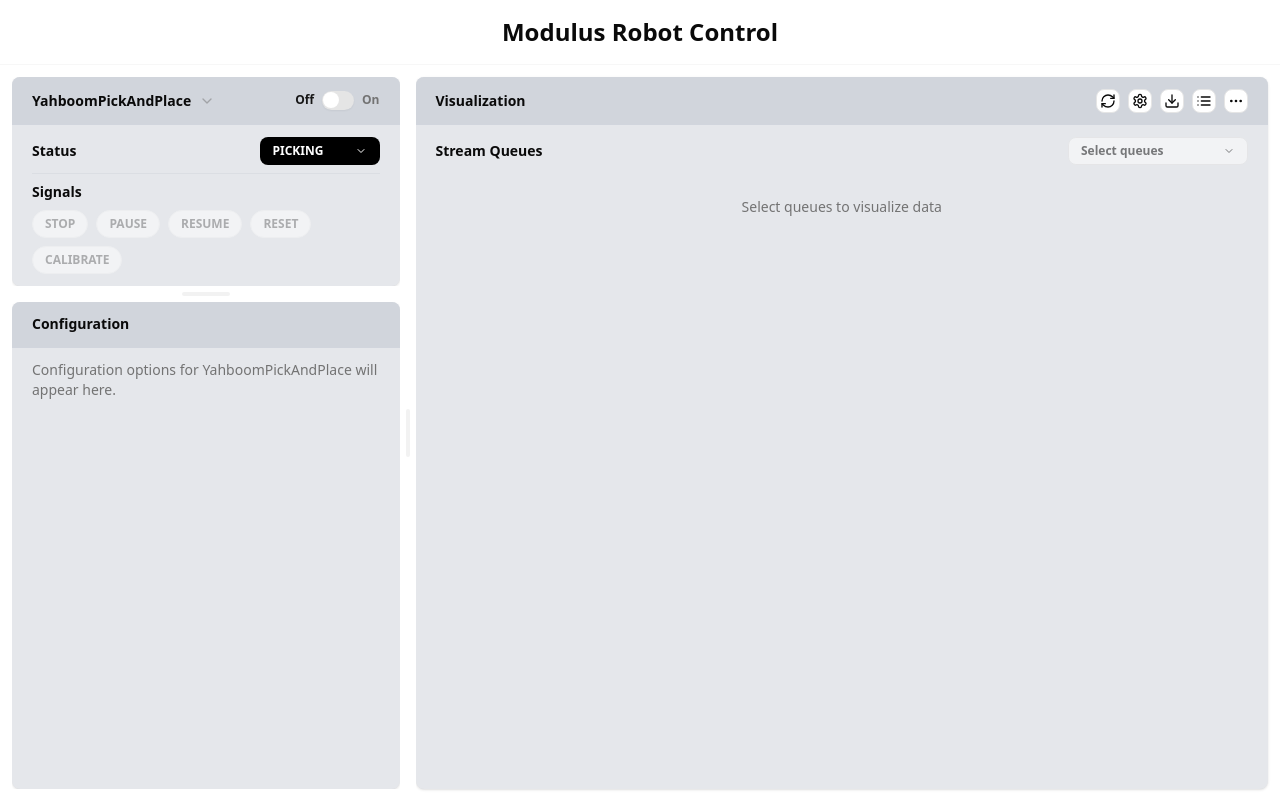
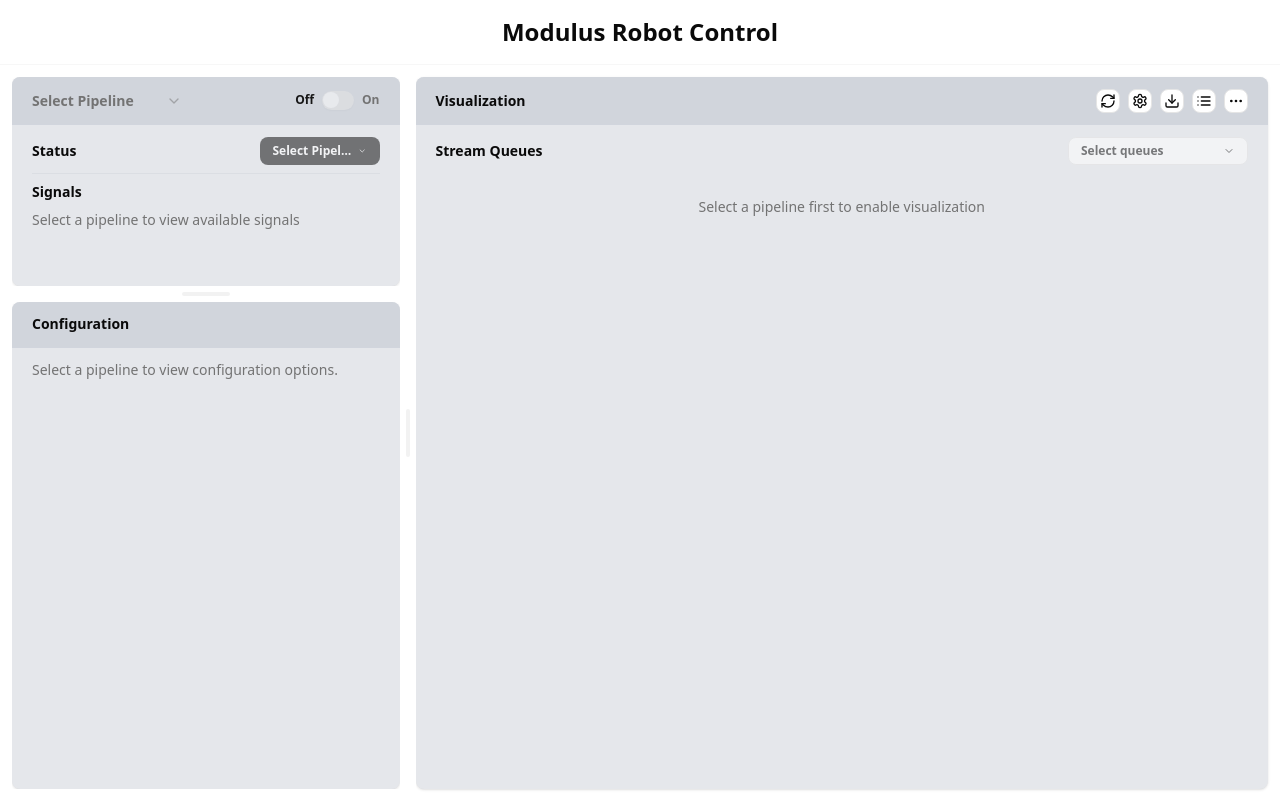
Before and after one commit to ZhengRui/robotarm-control, a Next.js app in the folder frontend/: page / in a window 1280 px wide. Built offline with nearby package versions, Linux system fonts and the light colour scheme.

Commit message:
perf: remove focused ring for all inputs

```diff
--- a/frontend/src/app/Dashboard.tsx
+++ b/frontend/src/app/Dashboard.tsx
@@ -8,6 +8,8 @@ import {
   SelectItem,
   SelectTrigger,
   SelectValue,
+  SelectLabel,
+  SelectGroup,
 } from "@/components/ui/select";
 import { Switch } from "@/components/ui/switch";
 import { cn } from "@/lib/utils";
@@ -128,21 +130,42 @@ const Dashboard = () => {
                     onValueChange={(value) => {
                       setSelectedPipeline(value);
                     }}
-                    value={selectedPipeline ?? ""}
+                    value={selectedPipeline || ""}
+                    defaultValue=""
+                    onOpenChange={() => {
+                      // Reset any potential selection/highlight when opening
+                      if (!selectedPipeline) {
+                        setTimeout(() => {
+                          const activeElement =
+                            document.activeElement as HTMLElement;
+                          if (activeElement) {
+                            activeElement.blur();
+                          }
+                        }, 0);
+                      }
+                    }}
                   >
-                    <SelectTrigger className="text-sm font-semibold !h-6 !focus:ring-0 !focus:ring-offset-0 shadow-none px-0 border-0 w-auto min-w-[80px]">
+                    <SelectTrigger className="text-sm font-semibold !h-6 !focus:ring-0 !focus:ring-offset-0 !focus-visible:ring-0 !focus-visible:ring-offset-0 !ring-0 !ring-offset-0 shadow-none px-0 border-0 w-auto min-w-[150px] text-left outline-none focus:outline-none">
                       <SelectValue placeholder="Select Pipeline" />
                     </SelectTrigger>
-                    <SelectContent>
+                    <SelectContent
+                      className="rounded-md overflow-hidden"
+                      align="start"
+                    >
+                      <SelectGroup>
+                        <SelectLabel className="px-3 py-1 border-b border-gray-100 text-xs font-semibold text-left">
+                          Select Pipeline
+                        </SelectLabel>
                         {availablePipelines.map((pipeline) => (
                           <SelectItem
                             key={pipeline}
                             value={pipeline}
-                          className="text-sm"
+                            className="text-sm rounded-none hover:bg-gray-100 text-left pl-3 data-[highlighted]:bg-accent data-[highlighted]:text-accent-foreground data-[state=checked]:bg-transparent data-[state=checked]:text-foreground !focus:bg-transparent !outline-none"
                           >
                             {pipeline}
                           </SelectItem>
                         ))}
+                      </SelectGroup>
                     </SelectContent>
                   </Select>
                   <div className="flex items-center gap-2">
@@ -163,7 +186,8 @@ const Dashboard = () => {
                         console.log("Switch clicked, new value:", checked);
                         handleToggleChange(checked);
                       }}
-                      id="pipeline-switch"
+                      id="pipeline-switch-mobile"
+                      disabled={!selectedPipeline}
                     />
                     {/* On larger screens, show the right label conditionally */}
                     <span
@@ -196,10 +220,12 @@ const Dashboard = () => {
                   <h2 className="text-sm font-semibold">Status</h2>
                   <div className="flex items-center">
                     <ReadOnlySelect
-                      value={currentStatus}
-                      options={pipelineStatuses}
+                      value={selectedPipeline ? currentStatus : ""}
+                      options={selectedPipeline ? pipelineStatuses : []}
                       label="Status"
                       width="120px"
+                      placeholder="Select Pipeline First"
+                      disabled={!selectedPipeline}
                     />
                   </div>
                 </div>
@@ -208,7 +234,8 @@ const Dashboard = () => {
 
                 <h2 className="text-sm font-semibold mb-2">Signals</h2>
                 <div className="flex flex-wrap gap-2 mb-4">
-                  {pipelineSignals.map((signal) => (
+                  {selectedPipeline ? (
+                    pipelineSignals.map((signal) => (
                       <button
                         key={signal}
                         type="button"
@@ -216,7 +243,7 @@ const Dashboard = () => {
                         disabled={!selectedPipeline || !pipelineRunning}
                         style={{
                           boxSizing: "border-box",
-                      }} /* Ensure border is included in size calc */
+                        }}
                         className={cn(
                           "inline-flex items-center justify-center rounded-full px-3 py-1.5 text-xs font-semibold transition-colors focus-visible:outline-none focus-visible:ring-2 focus-visible:ring-ring h-7 min-w-[50px]",
                           !selectedPipeline || !pipelineRunning
@@ -229,7 +256,12 @@ const Dashboard = () => {
                       >
                         {signal}
                       </button>
-                  ))}
+                    ))
+                  ) : (
+                    <p className="text-sm text-muted-foreground">
+                      Select a pipeline to view available signals
+                    </p>
+                  )}
                 </div>
               </CardContent>
             </Card>
@@ -318,21 +350,42 @@ const Dashboard = () => {
                         onValueChange={(value) => {
                           setSelectedPipeline(value);
                         }}
-                        value={selectedPipeline ?? ""}
+                        value={selectedPipeline || ""}
+                        defaultValue=""
+                        onOpenChange={() => {
+                          // Reset any potential selection/highlight when opening
+                          if (!selectedPipeline) {
+                            setTimeout(() => {
+                              const activeElement =
+                                document.activeElement as HTMLElement;
+                              if (activeElement) {
+                                activeElement.blur();
+                              }
+                            }, 0);
+                          }
+                        }}
                       >
-                        <SelectTrigger className="text-sm font-semibold !h-6 !focus:ring-0 !focus:ring-offset-0 shadow-none px-0 border-0 w-auto min-w-[80px]">
+                        <SelectTrigger className="text-sm font-semibold !h-6 !focus:ring-0 !focus:ring-offset-0 !focus-visible:ring-0 !focus-visible:ring-offset-0 !ring-0 !ring-offset-0 shadow-none px-0 border-0 w-auto min-w-[150px] text-left outline-none focus:outline-none">
                           <SelectValue placeholder="Select Pipeline" />
                         </SelectTrigger>
-                        <SelectContent>
+                        <SelectContent
+                          className="rounded-md overflow-hidden"
+                          align="start"
+                        >
+                          <SelectGroup>
+                            <SelectLabel className="px-3 py-1 border-b border-gray-100 text-xs font-semibold text-left">
+                              Select Pipeline
+                            </SelectLabel>
                             {availablePipelines.map((pipeline) => (
                               <SelectItem
                                 key={pipeline}
                                 value={pipeline}
-                              className="text-sm"
+                                className="text-sm rounded-none hover:bg-gray-100 text-left pl-3 data-[highlighted]:bg-accent data-[highlighted]:text-accent-foreground data-[state=checked]:bg-transparent data-[state=checked]:text-foreground !focus:bg-transparent !outline-none"
                               >
                                 {pipeline}
                               </SelectItem>
                             ))}
+                          </SelectGroup>
                         </SelectContent>
                       </Select>
                       <div className="flex items-center gap-2">
@@ -354,6 +407,7 @@ const Dashboard = () => {
                             handleToggleChange(checked);
                           }}
                           id="pipeline-switch"
+                          disabled={!selectedPipeline}
                         />
                         {/* On larger screens, show the right label conditionally */}
                         <span
@@ -386,10 +440,12 @@ const Dashboard = () => {
                       <h2 className="text-sm font-semibold">Status</h2>
                       <div className="flex items-center">
                         <ReadOnlySelect
-                          value={currentStatus}
-                          options={pipelineStatuses}
+                          value={selectedPipeline ? currentStatus : ""}
+                          options={selectedPipeline ? pipelineStatuses : []}
                           label="Status"
                           width="120px"
+                          placeholder="Select Pipeline First"
+                          disabled={!selectedPipeline}
                         />
                       </div>
                     </div>
@@ -398,7 +454,8 @@ const Dashboard = () => {
 
                     <h2 className="text-sm font-semibold mb-2">Signals</h2>
                     <div className="flex flex-wrap gap-2 mb-4">
-                      {pipelineSignals.map((signal) => (
+                      {selectedPipeline ? (
+                        pipelineSignals.map((signal) => (
                           <button
                             key={signal}
                             type="button"
@@ -406,7 +463,7 @@ const Dashboard = () => {
                             disabled={!selectedPipeline || !pipelineRunning}
                             style={{
                               boxSizing: "border-box",
-                          }} /* Ensure border is included in size calc */
+                            }}
                             className={cn(
                               "inline-flex items-center justify-center rounded-full px-3 py-1.5 text-xs font-semibold transition-colors focus-visible:outline-none focus-visible:ring-2 focus-visible:ring-ring h-7 min-w-[50px]",
                               !selectedPipeline || !pipelineRunning
@@ -419,7 +476,12 @@ const Dashboard = () => {
                           >
                             {signal}
                           </button>
-                      ))}
+                        ))
+                      ) : (
+                        <p className="text-sm text-muted-foreground">
+                          Select a pipeline to view available signals
+                        </p>
+                      )}
                     </div>
                   </CardContent>
                 </Card>
--- a/frontend/src/app/VisualizationCard.tsx
+++ b/frontend/src/app/VisualizationCard.tsx
@@ -76,7 +76,7 @@ const VisualizationCard = () => {
             <MultiSelect
               label="Stream Queues"
               selectedValues={selectedQueues}
-              options={pipelineQueues}
+              options={selectedPipeline ? pipelineQueues : []}
               onChange={handleQueueSelection}
               disabled={!selectedPipeline || !pipelineRunning}
               placeholder="Select queues"
@@ -102,7 +102,8 @@ const VisualizationCard = () => {
         </div>
 
         <div className="flex-1 flex items-start justify-center min-h-[100px]">
-          {selectedQueues.length > 0 ? (
+          {selectedPipeline ? (
+            selectedQueues.length > 0 ? (
               <div className="w-full text-center text-sm text-muted-foreground h-8 mt-2">
                 <p className="line-clamp-2">
                   Visualizing {selectedQueues.length} queue(s):{" "}
@@ -113,6 +114,11 @@ const VisualizationCard = () => {
               <div className="w-full text-center text-sm text-muted-foreground h-8 mt-2">
                 <p>Select queues to visualize data</p>
               </div>
+            )
+          ) : (
+            <div className="w-full text-center text-sm text-muted-foreground h-8 mt-2">
+              <p>Select a pipeline first to enable visualization</p>
+            </div>
           )}
         </div>
       </CardContent>
--- a/frontend/src/atoms.ts
+++ b/frontend/src/atoms.ts
@@ -1,7 +1,7 @@
 import { atom } from "jotai";
 
 // Pipeline state atoms
-export const selectedPipelineAtom = atom<string | null>("YahboomPickAndPlace");
+export const selectedPipelineAtom = atom<string | null>(null);
 export const pipelineRunningAtom = atom<boolean>(false);
 export const currentStatusAtom = atom<string>("PICKING");
 
--- a/frontend/src/components/ui/custom-select.tsx
+++ b/frontend/src/components/ui/custom-select.tsx
@@ -16,6 +16,7 @@ interface BaseSelectProps {
 interface ReadOnlySelectProps extends BaseSelectProps {
   value: string;
   options: string[];
+  placeholder?: string;
 }
 
 export const ReadOnlySelect = ({
@@ -26,6 +27,7 @@ export const ReadOnlySelect = ({
   className,
   width = "120px",
   maxHeight = "160px",
+  placeholder = "",
 }: ReadOnlySelectProps) => {
   const [isOpen, setIsOpen] = useState(false);
   const dropdownRef = useRef<HTMLDivElement>(null);
@@ -56,12 +58,12 @@ export const ReadOnlySelect = ({
         style={{ boxSizing: "border-box", width }}
         className={cn(
           "inline-flex items-center justify-between rounded-md px-3 py-1.5 text-xs font-semibold h-7",
-          "bg-black text-white border border-transparent",
-          isOpen ? "ring-2 ring-primary/20" : "",
+          "bg-black text-white border border-transparent outline-none focus:outline-none",
+          isOpen ? "" : "",
           disabled ? "opacity-50 cursor-not-allowed" : "cursor-pointer"
         )}
       >
-        <span className="truncate">{value}</span>
+        <span className="truncate">{value || placeholder}</span>
         <ChevronDown
           className={cn(
             "ml-1 size-3 transition-transform",
@@ -72,7 +74,7 @@ export const ReadOnlySelect = ({
 
       {isOpen && !disabled && (
         <div
-          className="absolute right-0 mt-1 z-10 bg-white rounded-md shadow-lg border border-gray-200 py-1 overflow-y-auto"
+          className="absolute right-0 mt-1 z-50 bg-white rounded-md shadow-lg border border-gray-200 py-1 overflow-y-auto"
           style={{ width, maxHeight }}
         >
           {label && (
@@ -160,14 +162,14 @@ export const MultiSelect = ({
         style={{ boxSizing: "border-box", width }}
         className={cn(
           "inline-flex items-center justify-between rounded-md px-3 py-1.5 text-xs font-semibold h-7",
-          "border border-input bg-background",
-          isOpen ? "ring-2 ring-primary/20" : "",
+          "border border-input bg-background outline-none focus:outline-none",
+          isOpen ? "" : "",
           disabled ? "opacity-50 cursor-not-allowed" : "cursor-pointer"
         )}
       >
         <span className="truncate">
           {selectedValues.length > 0
-            ? `${selectedValues.length} item${selectedValues.length > 1 ? "s" : ""} selected`
+            ? `${selectedValues.length} queue${selectedValues.length > 1 ? "s" : ""} selected`
             : placeholder}
         </span>
         <ChevronDown
@@ -180,7 +182,7 @@ export const MultiSelect = ({
 
       {isOpen && !disabled && (
         <div
-          className="absolute right-0 mt-1 z-10 bg-white rounded-md shadow-lg border border-gray-200 py-1 overflow-y-auto"
+          className="absolute right-0 mt-1 z-50 bg-white rounded-md shadow-lg border border-gray-200 py-1 overflow-y-auto"
           style={{ width: parseInt(width) + 40 + "px", maxHeight }}
         >
           <div className="px-3 py-1 border-b border-gray-100">
--- a/frontend/src/components/ui/select.tsx
+++ b/frontend/src/components/ui/select.tsx
@@ -37,7 +37,7 @@ function SelectTrigger({
       data-slot="select-trigger"
       data-size={size}
       className={cn(
-        "border-input data-[placeholder]:text-muted-foreground [&_svg:not([class*='text-'])]:text-muted-foreground focus-visible:border-ring focus-visible:ring-ring/50 aria-invalid:ring-destructive/20 dark:aria-invalid:ring-destructive/40 aria-invalid:border-destructive dark:bg-input/30 dark:hover:bg-input/50 flex w-fit items-center justify-between gap-2 rounded-md border bg-transparent px-3 py-2 text-sm whitespace-nowrap shadow-xs transition-[color,box-shadow] outline-none focus-visible:ring-[3px] disabled:cursor-not-allowed disabled:opacity-50 data-[size=default]:h-9 data-[size=sm]:h-8 *:data-[slot=select-value]:line-clamp-1 *:data-[slot=select-value]:flex *:data-[slot=select-value]:items-center *:data-[slot=select-value]:gap-2 [&_svg]:pointer-events-none [&_svg]:shrink-0 [&_svg:not([class*='size-'])]:size-4",
+        "border-input data-[placeholder]:text-muted-foreground [&_svg:not([class*='text-'])]:text-muted-foreground focus-visible:border-transparent focus-visible:ring-0 focus-visible:ring-offset-0 aria-invalid:ring-0 dark:aria-invalid:ring-0 aria-invalid:border-transparent dark:bg-input/30 dark:hover:bg-input/50 flex w-fit items-center justify-between gap-2 rounded-md border bg-transparent px-3 py-2 text-sm whitespace-nowrap shadow-xs transition-[color,box-shadow] outline-none focus:outline-none disabled:cursor-not-allowed disabled:opacity-50 data-[size=default]:h-9 data-[size=sm]:h-8 *:data-[slot=select-value]:line-clamp-1 *:data-[slot=select-value]:flex *:data-[slot=select-value]:items-center *:data-[slot=select-value]:gap-2 [&_svg]:pointer-events-none [&_svg]:shrink-0 [&_svg:not([class*='size-'])]:size-4",
         className
       )}
       {...props}
@@ -67,6 +67,11 @@ function SelectContent({
           className
         )}
         position={position}
+        onCloseAutoFocus={(e) => {
+          // Prevent auto-focus behavior
+          e.preventDefault();
+        }}
+        autoFocus={false}
         {...props}
       >
         <SelectScrollUpButton />
@@ -107,10 +112,16 @@ function SelectItem({
     <SelectPrimitive.Item
       data-slot="select-item"
       className={cn(
-        "focus:bg-accent focus:text-accent-foreground [&_svg:not([class*='text-'])]:text-muted-foreground relative flex w-full cursor-default items-center gap-2 rounded-sm py-1.5 pr-8 pl-2 text-sm outline-hidden select-none data-[disabled]:pointer-events-none data-[disabled]:opacity-50 [&_svg]:pointer-events-none [&_svg]:shrink-0 [&_svg:not([class*='size-'])]:size-4 *:[span]:last:flex *:[span]:last:items-center *:[span]:last:gap-2",
+        "focus:bg-accent focus:text-accent-foreground [&_svg:not([class*='text-'])]:text-muted-foreground relative flex w-full cursor-default items-center gap-2 rounded-sm py-1.5 pr-8 pl-2 text-sm outline-hidden select-none data-[disabled]:pointer-events-none data-[disabled]:opacity-50 [&_svg]:pointer-events-none [&_svg]:shrink-0 [&_svg:not([class*='size-'])]:size-4 *:[span]:last:flex *:[span]:last:items-center *:[span]:last:gap-2 data-[highlighted]:bg-accent data-[highlighted]:text-accent-foreground data-[state=checked]:bg-transparent data-[state=checked]:text-foreground",
         className
       )}
       {...props}
+      onMouseEnter={(e) => {
+        // Call the original onMouseEnter if it exists
+        if (props.onMouseEnter) {
+          props.onMouseEnter(e);
+        }
+      }}
     >
       <span className="absolute right-2 flex size-3.5 items-center justify-center">
         <SelectPrimitive.ItemIndicator>
```
Lines whose indentation alone changed are shown as unchanged.
